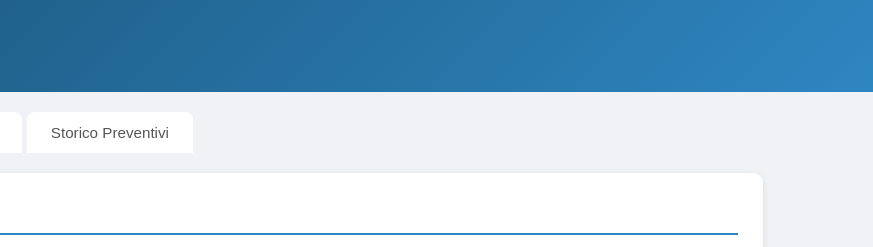
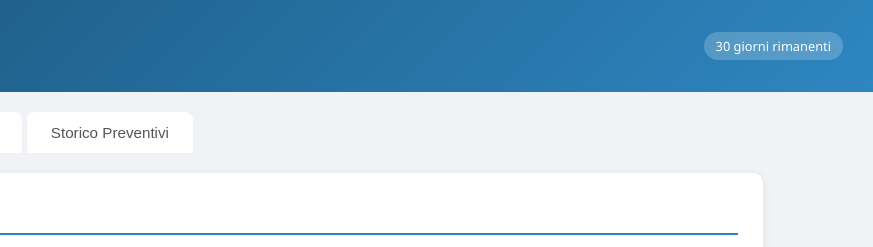
Before and after one commit to giandemoncell-prog/LISTINO-TRASPORTI-E-POSE, a plain HTML site: page index.html in a window 1280 px wide. Shown: the top 247 px of the page, 407-1280 px from the left. Drawn offline with Linux system fonts and the light colour scheme.

Commit message:
Add 30-day trial with expiration screen and countdown badge
Co-Authored-By: Claude Opus 4.6 (1M context) <noreply@anthropic.com>

```diff
--- a/index.html
+++ b/index.html
@@ -680,8 +680,36 @@ function installApp() {
     });
 }
 
+// --- Trial 30 giorni ---
+function checkTrial() {
+    const key = 'serena_trial_start';
+    let start = localStorage.getItem(key);
+    if (!start) {
+        start = Date.now().toString();
+        localStorage.setItem(key, start);
+    }
+    const elapsed = Date.now() - parseInt(start);
+    const daysLeft = Math.ceil(30 - elapsed / (1000 * 60 * 60 * 24));
+    if (daysLeft <= 0) {
+        document.body.innerHTML = `
+            <div style="display:flex;flex-direction:column;align-items:center;justify-content:center;height:100vh;background:#f0f2f5;text-align:center;padding:20px;">
+                <img src="Logo/serena_infissi.gif" alt="Serena Infissi" style="height:80px;margin-bottom:20px;border-radius:8px;">
+                <h1 style="color:#1a5276;margin-bottom:10px;">Periodo di prova terminato</h1>
+                <p style="color:#555;font-size:1.1em;max-width:400px;">Il trial gratuito di 30 giorni è scaduto. Contatta Serena Infissi per attivare la licenza completa.</p>
+            </div>`;
+        return false;
+    }
+    // Mostra giorni rimanenti nell'header
+    const badge = document.createElement('div');
+    badge.style.cssText = 'background:rgba(255,255,255,0.2);padding:5px 12px;border-radius:20px;font-size:0.8em;';
+    badge.textContent = daysLeft + ' giorni rimanenti';
+    if (daysLeft <= 7) badge.style.background = 'rgba(231,76,60,0.8)';
+    document.querySelector('.header').appendChild(badge);
+    return true;
+}
+
 // --- Start ---
-init();
+if (checkTrial()) init();
 </script>
 </body>
 </html>
```
